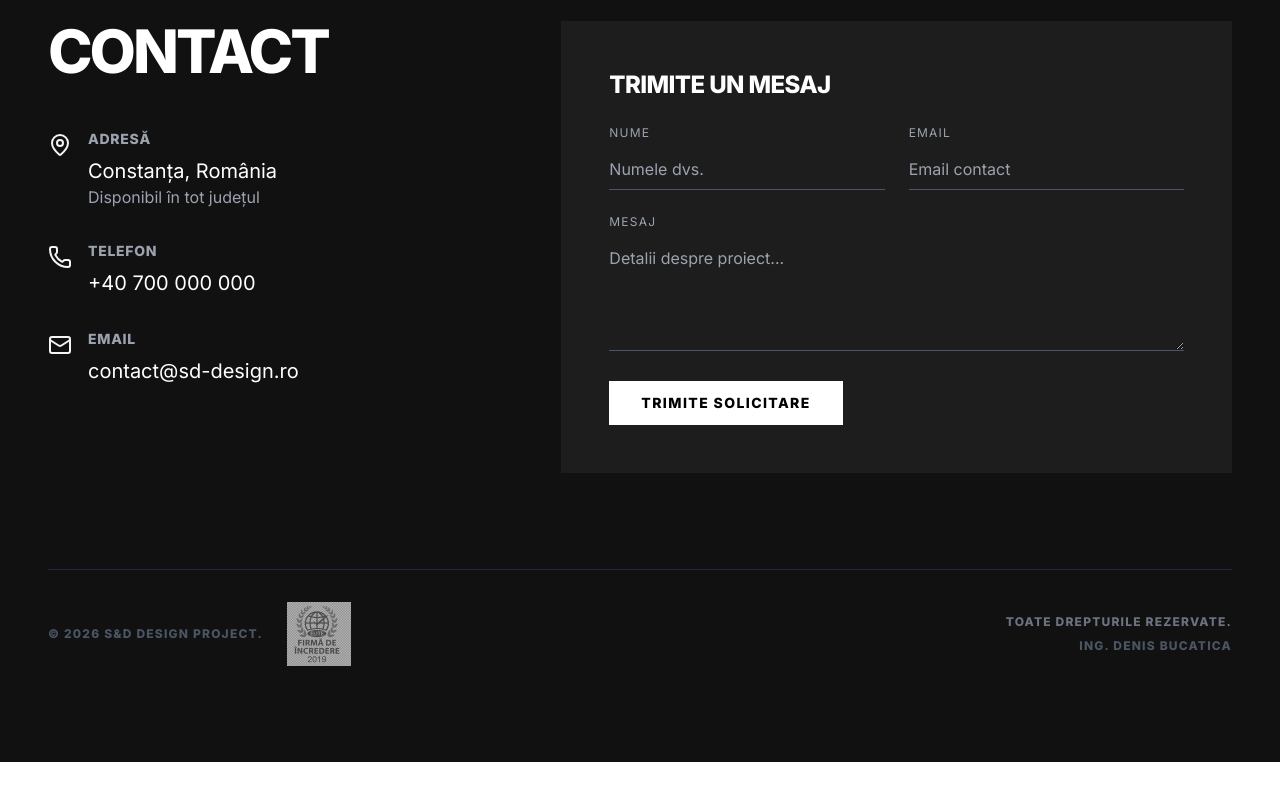
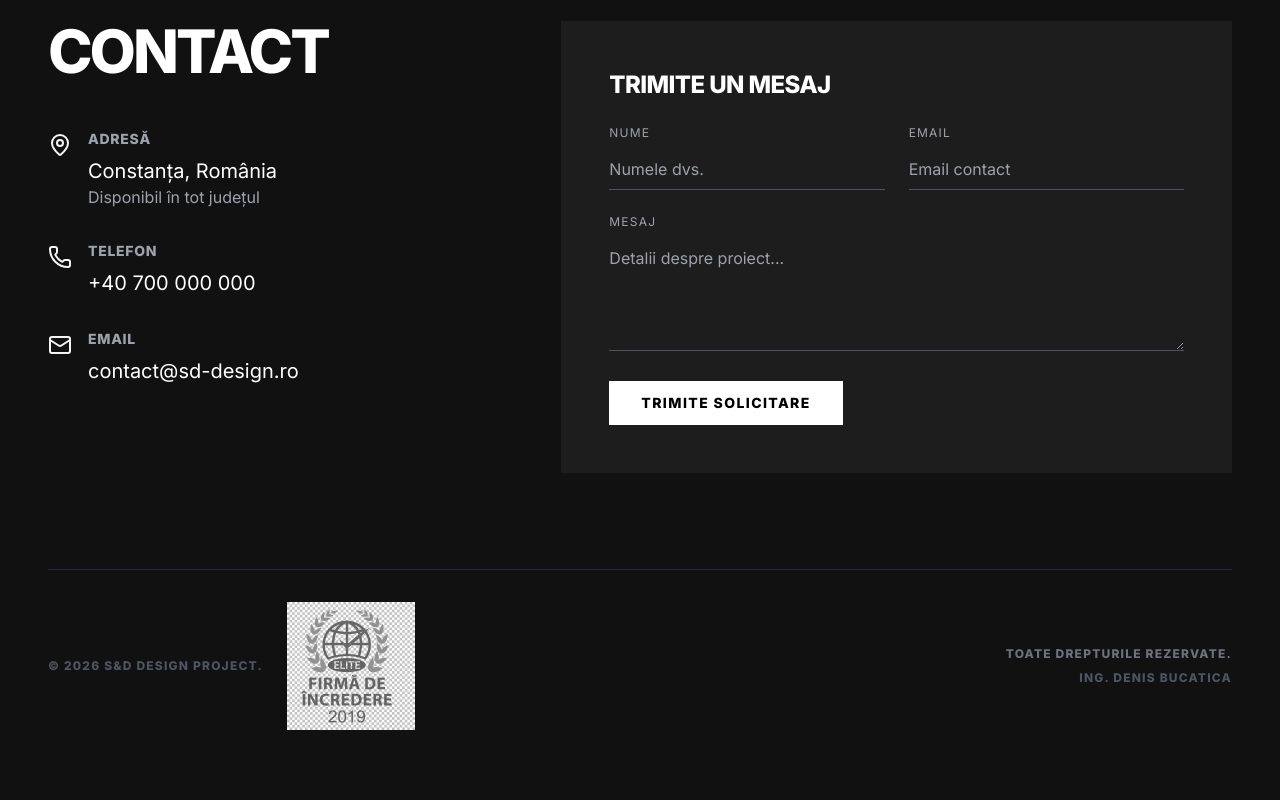
Before and after one commit to Fnoskar/S-D, a React (Vite) app: page / in a window 1280 px wide. Shown: the part 5937-6737 px from the top of the page. Before the commit the page ends 6699 px from the top, so only its background shows below. Built offline with nearby package versions, Linux system fonts and the light colour scheme; no server answers.

Commit message:
Update Contact.tsx

```diff
--- a/components/Contact.tsx
+++ b/components/Contact.tsx
@@ -7,7 +7,6 @@ export const Contact: React.FC = () => {
       <div className="container mx-auto px-6 md:px-12">
         <div className="grid grid-cols-1 md:grid-cols-12 gap-12">
 
-          {/* Coloana Stânga: Informații Contact */}
           <div className="md:col-span-5">
             <h2 className="text-4xl md:text-6xl font-bold tracking-tighter uppercase mb-12">
               Contact
@@ -42,7 +41,6 @@ export const Contact: React.FC = () => {
             </div>
           </div>
 
-          {/* Coloana Dreaptă: Formular */}
           <div className="md:col-span-7 bg-white/5 p-8 md:p-12">
             <h3 className="text-2xl font-bold uppercase tracking-tight mb-6">Trimite un mesaj</h3>
             <form className="space-y-6" onSubmit={(e) => e.preventDefault()}>
@@ -67,7 +65,6 @@ export const Contact: React.FC = () => {
           </div>
         </div>
 
-        {/* Secțiunea Footer / Poza și Copyright */}
         <div className="mt-24 pt-8 border-t border-gray-800 flex flex-col md:flex-row justify-between items-center gap-8 text-xs uppercase tracking-widest text-gray-600 font-bold">
           <div className="flex flex-col md:flex-row items-center gap-6">
             <p>&copy; {new Date().getFullYear()} S&D Design Project.</p>
@@ -75,7 +72,7 @@ export const Contact: React.FC = () => {
               <img
                 src="/firma.png"
                 alt="Firma de Incredere 2019"
-                className="h-16 w-auto opacity-70 grayscale hover:grayscale-0 hover:opacity-100 transition-all duration-300"
+                className="h-32 w-auto grayscale hover:grayscale-0 transition-all duration-300"
               />
             </div>
           </div>
@@ -85,8 +82,8 @@ export const Contact: React.FC = () => {
           </div>
         </div>
 
-      </div> {/* Închide container principal */}
-    </section> /* Închide section */
+      </div>
+    </section>
   );
 };
 
```
